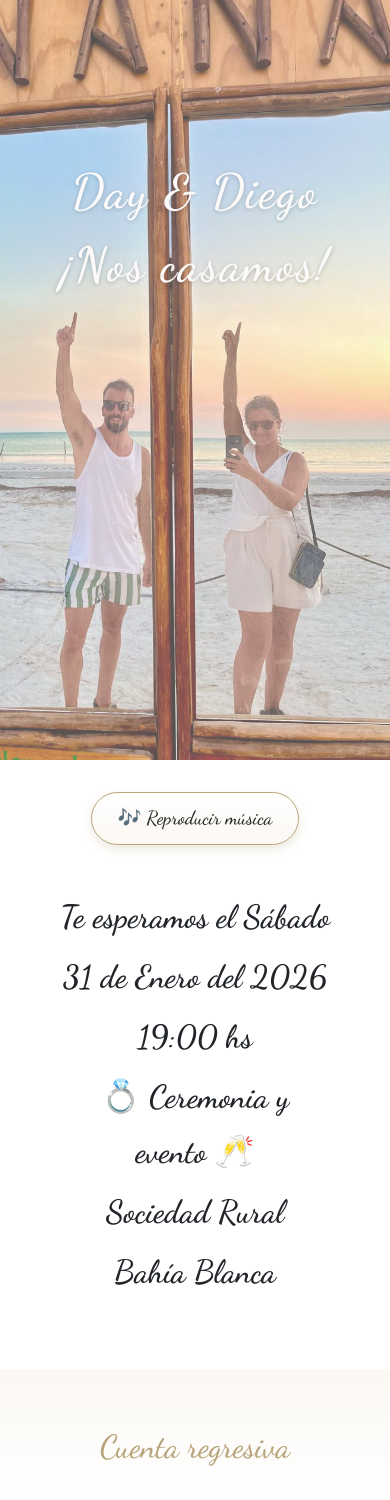
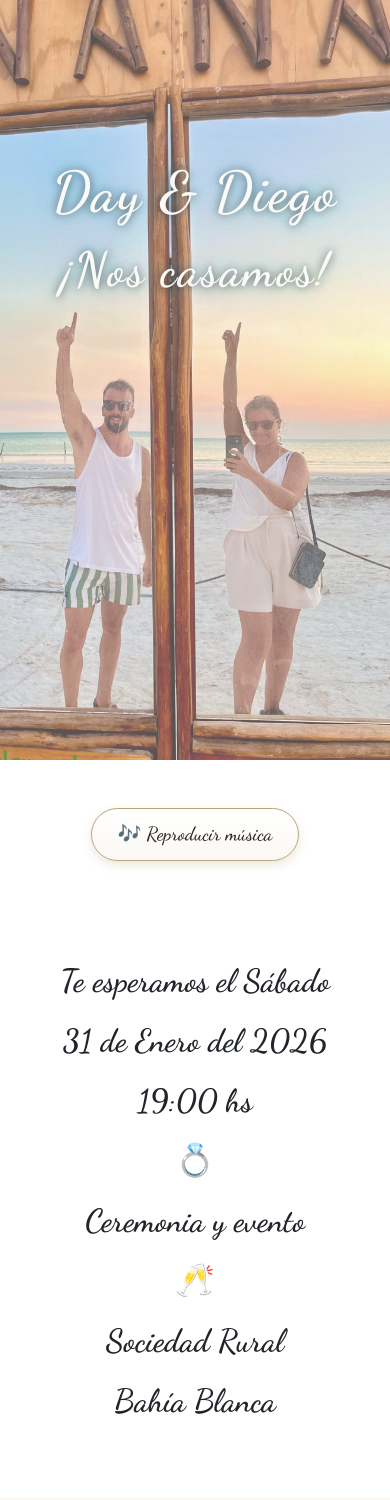
Before and after one commit to DaianaPoza/invitacion-boda-dai-diego, a React (Vite) app: page / in a window 390 px wide. Shown: the top 1500 px of the page. Built offline with nearby package versions, Linux system fonts and the light colour scheme.

Commit message:
Ahora si es el final

```diff
--- a/src/componentes/fecha/Fecha.css
+++ b/src/componentes/fecha/Fecha.css
@@ -29,4 +29,5 @@
     text-wrap: pretty;              /* saltos más lindos */
     overflow-wrap: anywhere;        /* por si alguna palabra queda larguísima */
   }
+
 }
--- a/src/componentes/fecha/Fecha.jsx
+++ b/src/componentes/fecha/Fecha.jsx
@@ -8,7 +8,9 @@ function Fecha() {
           <p className="linea"> Te esperamos el Sábado</p>
           <p className="linea"> 31 de Enero del 2026</p>
           <p className="linea hora"> 19:00 hs</p>
-          <p className="linea">💍 Ceremonia y evento 🥂</p>
+          <p className="linea ceremonia">💍</p>
+          <p className="linea ceremonia">Ceremonia y evento</p>
+          <p className="linea ceremonia">🥂</p>
           <p className="linea venue"> Sociedad Rural </p>
           <p className="linea venue"> Bahía Blanca</p>
         </div></section>
--- a/src/componentes/header/Header.css
+++ b/src/componentes/header/Header.css
@@ -28,11 +28,12 @@
 }
 
 .invitacion-texto h1 {
-  font-size: 5rem;
+ /* font-size: 5rem; */
+ font-size: clamp(3.5rem, 9vw, 5rem);  /* fluido */
   font-weight: 600;
   margin-bottom: 0.8rem;
   color: #fbfaf9;
-  text-shadow: 0 2px 8px rgba(0, 0, 0, 0.25 );
+
   letter-spacing: 2px;
   text-shadow:
     0 0 10px rgba(6, 7, 7, 0.6),
@@ -41,9 +42,10 @@
 }
 
 .invitacion-texto h2 {
-  font-size: 4rem;
+ /* font-size: 4rem; */
+ font-size: clamp(3rem, 6vw, 4rem);
   color: #fbfaf9;
-  text-shadow: 0 2px 8px rgba(0, 0, 0, 0.25);
+
   letter-spacing: 2px;
   text-shadow:
     0 0 10px rgba(6, 7, 7, 0.6),
@@ -57,15 +59,6 @@
     height: 70vh;
   }
 
-  .invitacion-texto h1 {
-    font-size: 3rem;
-    text-shadow: 0 1px 4px rgba(0,0,0,.2);
-  }
-
-  .invitacion-texto h2 {
-    font-size: 3rem;
-    text-shadow: 0 1px 4px rgba(0,0,0,.2);
-  }
 }
 
 .invitacion-fondo {
@@ -93,6 +86,7 @@
   position: absolute;
   inset: 0;
   background: rgba(240, 236, 231, 0.35);
+
 }
 
 /* Texto encima */
@@ -100,4 +94,34 @@
   position: relative;
   z-index: 1;
   transform: translateY(-150px);
+
 }
+
+
+
+
+
+
+
+
+/* 📱 Solo en móvil: fade-in suave una sola vez */
+@media (max-width: 768px) {
+  .invitacion-texto h1 {
+    opacity: 0;
+    transform: translateY(8px);
+    animation: h2FadeIn 1000ms ease-out forwards;
+  }
+
+  .invitacion-texto h2 {
+    opacity: 0;
+    transform: translateY(8px);
+    animation: h2FadeIn 1000ms ease-out forwards;
+  }
+}
+
+@keyframes h2FadeIn {
+  to {
+    opacity: 1;
+    transform: translateY(0);
+  }
+}
--- a/src/componentes/mapa/Map.jsx
+++ b/src/componentes/mapa/Map.jsx
@@ -14,7 +14,8 @@ export default function Map({ name, address, }) {
       <div className="container">
         <h1 className="map__title liner">Cómo llegar</h1>
         <p className="map__address liner"> Cam. Parque Sesquicentenario 1630 8.5</p>
-        <p className="map__address liner"> Bahía Blanca, Buenos Aires</p>
+        <p className="map__address liner"> Bahía Blanca,</p>
+        <p className="map__address liner">  Buenos Aires</p>
 
         <div className="map__frame">
           <iframe
--- a/src/componentes/music/Music.css
+++ b/src/componentes/music/Music.css
@@ -1,6 +1,6 @@
 .musica {
     text-align: center;
-    margin-top: 2rem;
+    margin: 3rem;
 
   }
 
```
